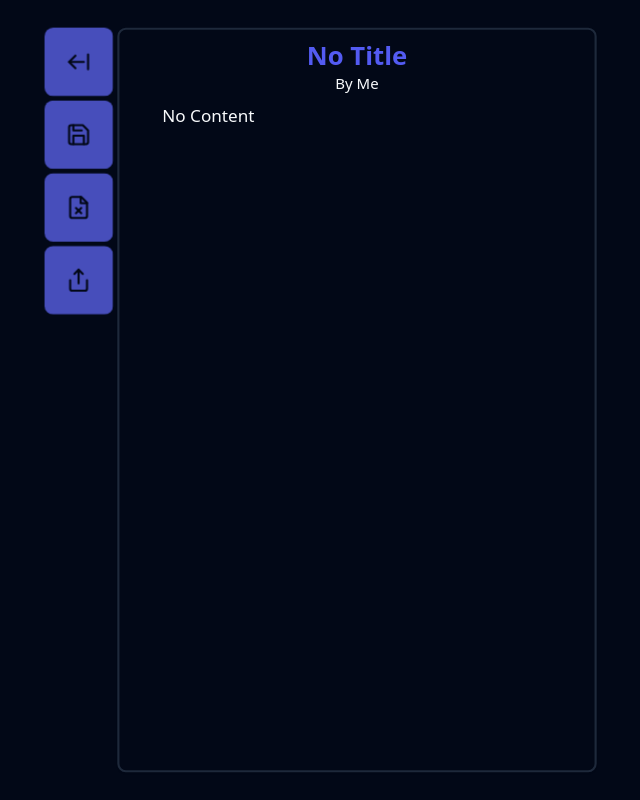
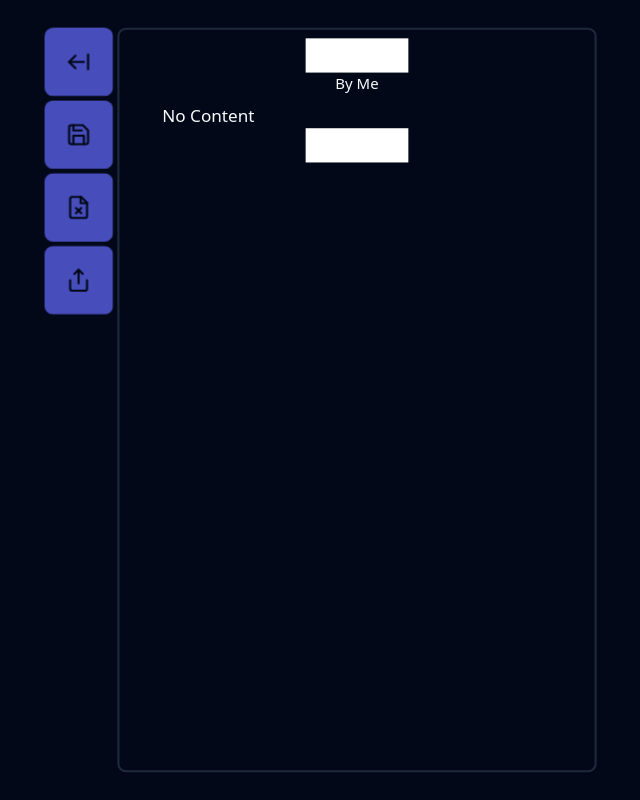
Before and after one commit to lernEarnBurn/blog-site, a React (Vite) app in the folder creater-interface/: page /blogs/1 in a window 1280 px wide. Shown: the whole page, without its empty margins (283-923 px from the left). Built offline with nearby package versions, Linux system fonts and the light colour scheme.

Commit message:
wired up content input

```diff
--- a/creater-interface/src/components/EditBlogPage.tsx
+++ b/creater-interface/src/components/EditBlogPage.tsx
@@ -1,12 +1,13 @@
 import { PageAnimation } from "./PageAnimation";
 import { BtnBar } from './BackBar';
 
+import { useEffect, useRef, useState } from "react";
+import { RefObject } from "react";
 import { useNavigate } from 'react-router-dom';
 
 export function EditBlogPage() {
-  //const postId: string = useParams().postId || ""
 
-  //this is done to ensure to ensure a clean transition and avoid another query
+  //this is done to ensure to ensure a clean aimation transition and avoid another query
   const storedBlogData = localStorage.getItem('selectedMyBlog');
   const blogData = storedBlogData ? JSON.parse(storedBlogData) : null;
 
@@ -16,22 +17,39 @@ export function EditBlogPage() {
     navigate(-1);
   }
 
+  const [titleValue, setTitleValue] = useState(blogData?.title)
+  const [contentValue, setContentValue] = useState(blogData?.content)
+
+  const handleTitleChange = (e) => {
+    setTitleValue(e.target.value);
+  };
+
+  const handleContentChange = (e) => {
+    setContentValue(e.target.value)
+  }
+
+  //const titleRef: RefObject<HTMLInputElement> = useRef(null);
+
+  //when updating blog on backend need to change the objs in localStorage
+
+
+
   return (
-    <div className="scroller overflow-y-scroll h-[100.01vh] snap-y snap-mandatory">
-      <section className="h-[100vh] w-[100vw] grid place-items-center snap-start">
+    <div className="scroller h-[100.01vh]">
+      <section className="h-[100vh] w-[100vw] grid place-items-center">
         <PageAnimation>
             <div className="flex flex-col z-10 rounded-lg dark:bg-opacity-90 py-2 px-10 border-2 light:border-black shadow-sm w-[35vw] h-[87vh] overflow-hidden">
-              <h2 className="text-center text-2xl">
-                <strong>{blogData?.title || 'No Title'}</strong>
-              </h2>
+
+              <input onChange={handleTitleChange} value={titleValue} type="text" className="w-24 mx-auto text-2xl font-bold ghost-input"/>
+
               <h3 className="text-center text-sm">By Me</h3>
               <p className="mt-2 text-md">{blogData?.content || 'No Content'}</p>
+              <input onChange={handleContentChange} value={contentValue} type="text" className="w-24 mx-auto text-2xl font-bold ghost-input"/>
+
             </div>
            <BtnBar backFunc={handleGoBack}></BtnBar>
         </PageAnimation>
       </section>
-      <section className="grid place-items-center h-[100vh] snap-start ">
-      </section>
     </div>
   )
 }
```
